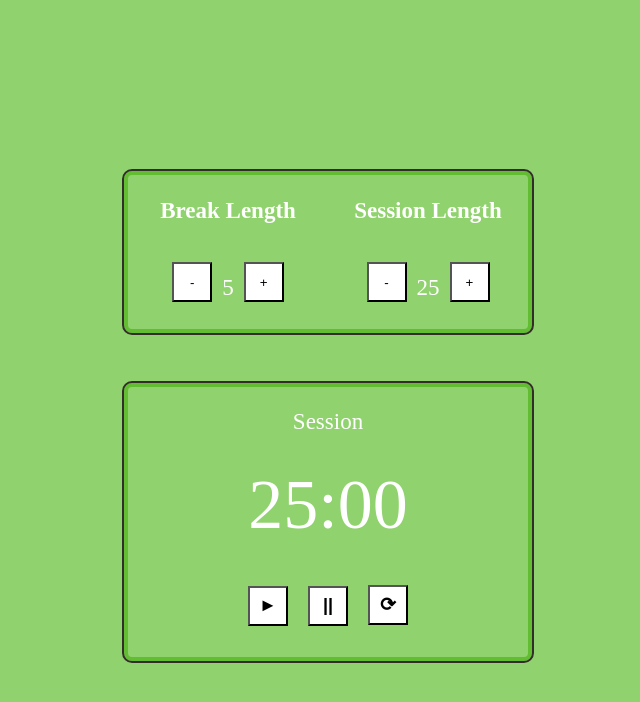
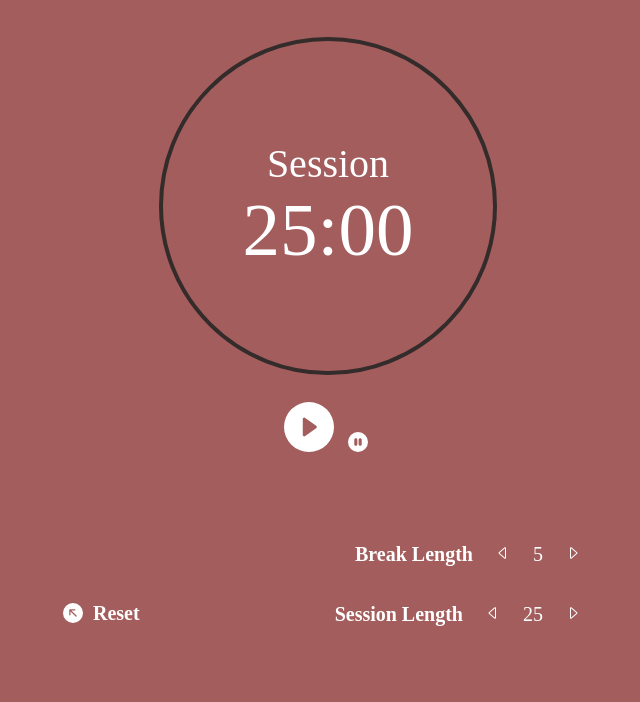
Before and after one commit to ValRojas/react-pomodoro-timer, a React (Create React App) app: page / in a window 1280 px wide. Shown: the top 702 px of the page, without its empty margins (312-952 px from the left). Built offline with nearby package versions, Linux system fonts and the light colour scheme.

Commit message:
interface update

```diff
--- a/src/App.css
+++ b/src/App.css
@@ -1,61 +1,95 @@
 body{
-  background-color: #90D26D;
+  background-color: #A45D5D;
   color: #FFFFFF;
   display: flex;
   align-items: center;
   justify-content: center;
-  height: 100vh;
-  font-size: 23px;
-  margin-top: 25px;
 }
 button{
-  width: 40px;
-  height: 40px;
-  margin: 10px;
-  background-color: white;
-}
-#container{
-  display: flex;
-  flex-direction: row;
-  border-radius: 8px;
-  outline: 2px solid #342B2B;
-  border: 4px solid #62BD32;
-} /*contenedor break & session*/
-.text{
-  width: 200px;
-  display:flex;
-  flex-direction:column;
-  align-items: center;
-  justify-content: center;
-}
-#button-cont{
-  display: flex;
-  flex-direction: row;
-  padding: 5px;
+    background-color: transparent;
+    border:none;
+    border-radius: 5px;
+    color: #fff;
+    width: 40px;
+    height: 40px;
+    margin: 10px;
 }
 
-/*Contador*/
-
+/*container all elements*/
 .elements{
   display: flex;
   justify-content: center;
   align-items: center;
   flex-direction: column;
+  height: 650px;
+}
 
-}
+/*Counter container*/
 #counter-display{
   display: flex;
   justify-content: center;
   align-items: center;
   flex-direction: column;
-  margin: 50px 0px 18px;
-  width: 400px;
-  height: 270px;
-  border-radius: 8px;
-  outline: 2px solid #342B2B;
-  border: 4px solid #62BD32;
+  margin: 0px 0px 20px 0px;
+  width: 330px;
+  height: 330px;
+  border-radius: 50%;
+  outline: 4px solid #342B2B;
 }
+
 #time-left{
-  font-size: 70px;
-  margin: 30px 0px;
+  font-size: 75px;
 }
+
+#timer-label{
+  font-size: 40px
+}
+
+
+/*elements below clock render*/
+#bottom-elements{
+  display: flex;
+  align-items: center;
+  justify-content: center;
+  flex-direction: row;
+  margin-top: 50px;
+  width: 550px;
+}
+
+ /*container break & session*/
+#container{
+  display: flex;
+  flex-direction: column;
+  align-items:flex-end;
+  width: 275px;
+  height: 100px;
+}
+
+/*break length - session length*/
+.text{
+  display:flex;
+  flex-direction:row;
+  align-items: center;
+  justify-content: center;
+  font-size: 17px;
+}
+
+.reset{
+  width: 275px;
+  height: 100px;
+  margin: 0px;
+  display: flex;
+  flex-direction:row;
+  align-items:flex-end;
+}
+
+#reset{
+  width:40px;
+  height:23px;
+  margin: 0px;
+}
+
+p{
+  font-size: 20px;
+  margin: 0px;
+}
--- a/src/App.js
+++ b/src/App.js
@@ -1,3 +1,4 @@
+
 import React from 'react';
 import './App.css';
 
@@ -26,7 +27,7 @@ class SessionLength extends React.Component{
 
    //breaks
   Increment(){
-    if(this.state.breaks == 60){
+    if(this.state.breaks === 60){
       this.setState (state => ({
         breaks: 60
      }))
@@ -50,7 +51,7 @@ class SessionLength extends React.Component{
 
   //sessions
   handleIncrement(){
-    if(this.state.session == 60){
+    if(this.state.session === 60){
       this.setState (state => ({
         session: 60,
         minutes: 60
@@ -78,12 +79,15 @@ class SessionLength extends React.Component{
 
   //handlers
   handleStart(){
+    if(document.getElementById('start_stop').disabled !== true){
       this.s = setInterval(this.counter, 1000)
       document.getElementById('start_stop').disabled=true;
       document.getElementById('session-decrement').disabled=true;
       document.getElementById('session-increment').disabled=true;
       document.getElementById('break-increment').disabled=true;
       document.getElementById('break-decrement').disabled=true;
+    }
+
   }
   handleStop(){
     clearInterval(this.s);
@@ -111,7 +115,7 @@ class SessionLength extends React.Component{
 
   //timer
   counter(){
-    if(this.state.seconds == 0){
+    if(this.state.seconds === 0){
       this.setState(state =>({
       seconds: 59,
       minutes: state.minutes - 1,
@@ -122,14 +126,14 @@ class SessionLength extends React.Component{
       seconds: state.seconds - 1,
       }))
     } //contador
-    if(this.state.sessionBreak == "Session"){
-      if(this.state.session == 1 || this.state.seconds == 0 && this.state.minutes == 1){
+    if(this.state.sessionBreak === "Session"){
+      if((this.state.session === 1) || (this.state.seconds === 0 && this.state.minutes === 1)){
         this.setState(state =>({alarmColor: { color: "#FF0000" },}))
       }
     } //red alarmt text
 
-    if(this.state.seconds == 0 && this.state.minutes == 0){
-      if(this.state.breaker == 5){
+    if(this.state.seconds === 0 && this.state.minutes === 0){
+      if(this.state.breaker === 5){
         this.setState(state =>({
           minutes: this.state.session,
           seconds: 0,
@@ -149,7 +153,7 @@ class SessionLength extends React.Component{
       }
     } //break vs session
 
-    if(this.state.breaks == 0){
+    if(this.state.breaks === 0){
       this.setState(state =>({
           sessionBreak: "Finished :D",
           minutes: 0,
@@ -166,7 +170,7 @@ class SessionLength extends React.Component{
 
     let sec = this.state.seconds < 10? "0" + this.state.seconds: this.state.seconds;
 
-    if(this.state.minutes == 0){
+    if(this.state.minutes === 0){
       min = "0" + this.state.minutes
     }
 
@@ -180,24 +184,6 @@ class SessionLength extends React.Component{
 
     return(
       <div class="elements">
-        <div id="container">
-          <div class="text" id="break-label">
-            <p id="displayed"><strong>Break Length</strong></p>
-            <div id="button-cont">
-              <button id="break-decrement" onClick={this.Decrement}>-</button>
-              <p id="break-length">{breakLength}</p>
-              <button id="break-increment" onClick={this.Increment}>+</button>
-            </div>
-          </div>
-          <div class="text" id="session-label">
-            <p id="displayed"><strong>Session Length</strong></p>
-            <div id="button-cont">
-              <button id="session-decrement" onClick={this.handleDecrement}>-</button>
-              <p id="session-length">{sessionLength}</p>
-              <button id="session-increment" onClick={this.handleIncrement}>+</button>
-            </div>
-          </div>
-        </div>
 
         <div id="counter-display">
           <div id="timer-label" style={this.state.alarmColor}>{this.state.sessionBreak}</div>
@@ -206,13 +192,53 @@ class SessionLength extends React.Component{
             {this.clockRender()}
           </div>
 
+        </div>
+
         <div>
-            <button id="start_stop" style={{fontSize: 18}} onClick={this.handleStart}>►</button>
-            <button id="start_stop" style={{fontSize: 18}} onClick={this.handleStop}><strong>||</strong></button>
-            <button id="reset" style={{fontSize: 19}} onClick={this.handleReset}><strong>⟳</strong></button>
+            <button id="start_stop" style={{fontSize: 18}} onClick={this.handleStart}>
+              <svg xmlns="http://www.w3.org/2000/svg" width="50" height="50" fill="currentColor" class="bi bi-play-circle-fill" viewBox="0 0 16 16"><path d="M16 8A8 8 0 1 1 0 8a8 8 0 0 1 16 0zM6.79 5.093A.5.5 0 0 0 6 5.5v5a.5.5 0 0 0 .79.407l3.5-2.5a.5.5 0 0 0 0-.814l-3.5-2.5z"/></svg>
+            </button>
+
+            <button id="stop" style={{fontSize: 18}} onClick={this.handleStop}>
+              <svg xmlns="http://www.w3.org/2000/svg" width="20" height="20" fill="currentColor" class="bi bi-pause-circle-fill" viewBox="0 0 16 16"><path d="M16 8A8 8 0 1 1 0 8a8 8 0 0 1 16 0zM6.25 5C5.56 5 5 5.56 5 6.25v3.5a1.25 1.25 0 1 0 2.5 0v-3.5C7.5 5.56 6.94 5 6.25 5zm3.5 0c-.69 0-1.25.56-1.25 1.25v3.5a1.25 1.25 0 1 0 2.5 0v-3.5C11 5.56 10.44 5 9.75 5z"/></svg>
+            </button>
+        </div>
+
+
+        <div id="bottom-elements">
+          <div class="reset">
+            <button id="reset" style={{fontSize: 18}} onClick={this.handleReset}>
+            <svg xmlns="http://www.w3.org/2000/svg" width="20" height="20" fill="currentColor" class="bi bi-arrow-up-left-circle-fill" viewBox="0 0 16 16"><path d="M16 8A8 8 0 1 1 0 8a8 8 0 0 1 16 0zm-5.904 2.803a.5.5 0 1 0 .707-.707L6.707 6h2.768a.5.5 0 1 0 0-1H5.5a.5.5 0 0 0-.5.5v3.975a.5.5 0 0 0 1 0V6.707l4.096 4.096z"/></svg>
+            </button>
+            <p><strong>Reset</strong></p>
+          </div>
+
+          <div id="container">
+            <div class="text" id="break-label">
+              <p id="displayed"><strong>Break Length</strong></p>
+              <button id="break-decrement" onClick={this.Decrement}>
+                <svg xmlns="http://www.w3.org/2000/svg" width="16" height="16" fill="currentColor" class="bi bi-caret-left" viewBox="0 0 16 16"><path d="M10 12.796V3.204L4.519 8 10 12.796zm-.659.753-5.48-4.796a1 1 0 0 1 0-1.506l5.48-4.796A1 1 0 0 1 11 3.204v9.592a1 1 0 0 1-1.659.753z"/></svg>
+              </button>
+              <p id="break-length">{breakLength}</p>
+              <button id="break-increment" onClick={this.Increment}>
+                <svg xmlns="http://www.w3.org/2000/svg" width="16" height="16" fill="currentColor" class="bi bi-caret-right" viewBox="0 0 16 16"><path d="M6 12.796V3.204L11.481 8 6 12.796zm.659.753 5.48-4.796a1 1 0 0 0 0-1.506L6.66 2.451C6.011 1.885 5 2.345 5 3.204v9.592a1 1 0 0 0 1.659.753z"/></svg>
+              </button>
+            </div>
+
+            <div class="text" id="session-label">
+              <p id="displayed"><strong>Session Length</strong></p>
+              <button id="session-decrement" onClick={this.handleDecrement}>
+                <svg xmlns="http://www.w3.org/2000/svg" width="16" height="16" fill="currentColor" class="bi bi-caret-left" viewBox="0 0 16 16"><path d="M10 12.796V3.204L4.519 8 10 12.796zm-.659.753-5.48-4.796a1 1 0 0 1 0-1.506l5.48-4.796A1 1 0 0 1 11 3.204v9.592a1 1 0 0 1-1.659.753z"/></svg>
+              </button>
+              <p id="session-length">{sessionLength}</p>
+              <button id="session-increment" onClick={this.handleIncrement}>
+                <svg xmlns="http://www.w3.org/2000/svg" width="16" height="16" fill="currentColor" class="bi bi-caret-right" viewBox="0 0 16 16"><path d="M6 12.796V3.204L11.481 8 6 12.796zm.659.753 5.48-4.796a1 1 0 0 0 0-1.506L6.66 2.451C6.011 1.885 5 2.345 5 3.204v9.592a1 1 0 0 0 1.659.753z"/></svg>
+              </button>
+            </div>
           </div>
 
         </div>
+
       </div>
     )
   }
```
Lines whose indentation alone changed are shown as unchanged.
